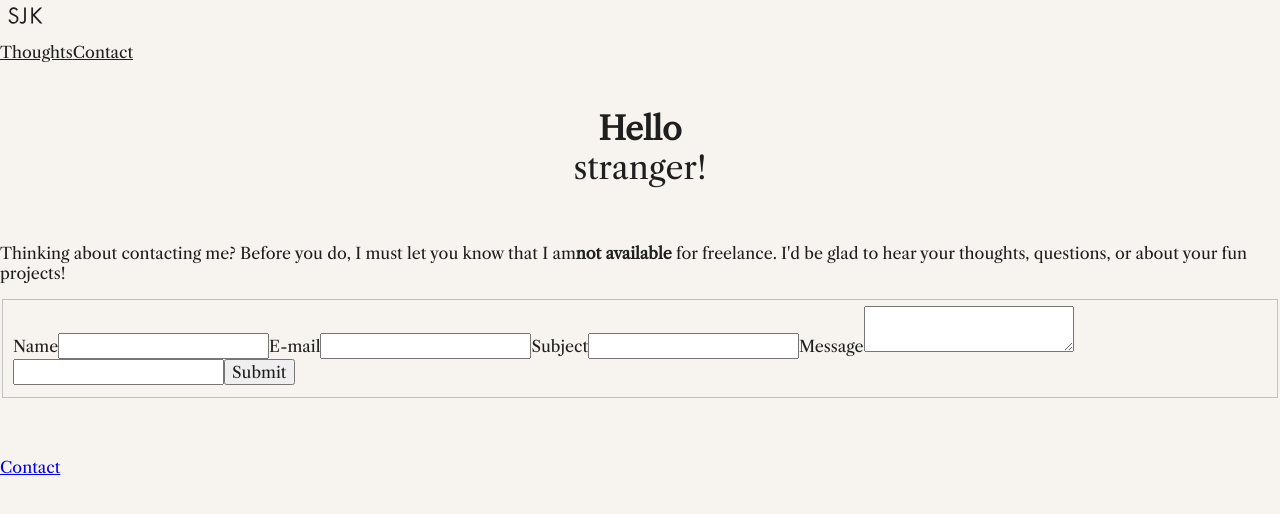
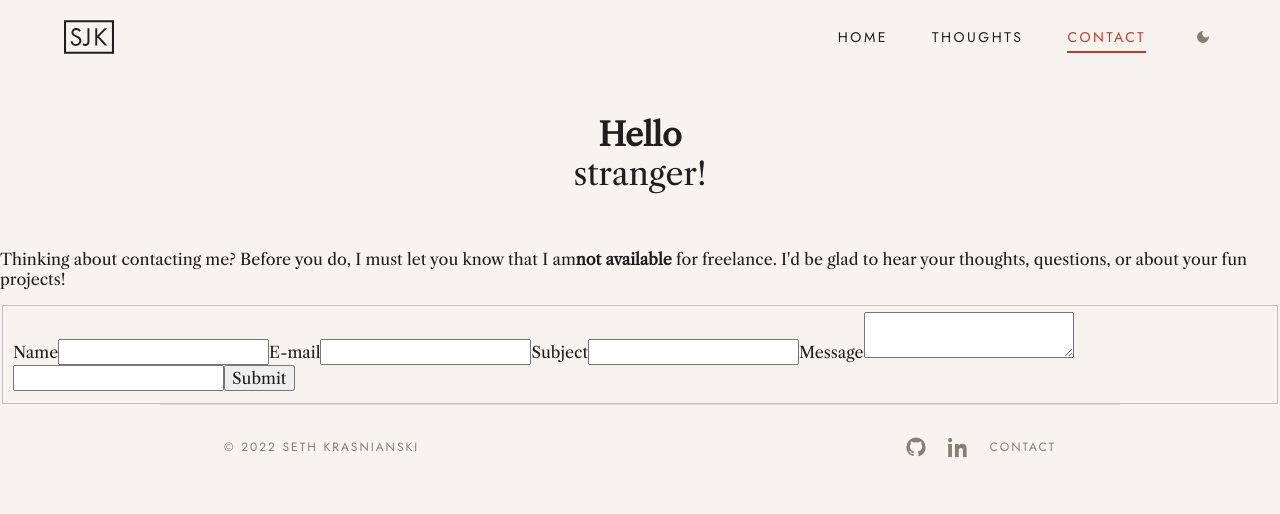
Before and after one commit to sethkrasnianski/www, a Next.js app: page /contact in a window 1280 px wide. Shown: the top 514 px of the page. Built offline with nearby package versions, Linux system fonts and the light colour scheme.

Commit message:
feat: modernize shared site chrome

```diff
--- a/components/Footer.module.scss
+++ b/components/Footer.module.scss
@@ -1,43 +1,56 @@
 .footer {
-  margin: auto;
-  max-width: var(--max-width);
-  padding: var(--buffer) var(--gutter);
-
-  @media only screen and (max-width: 320px) {
-    text-align: center;
+  margin-top: auto;
 }
 
-  @media only screen and (max-width: 768px) {
-    max-width: 100%;
+.inner {
+  max-width: var(--content-width);
+  margin: 0 auto;
+  padding: 32px clamp(20px, 5vw, 64px) 40px;
+  display: flex;
+  align-items: center;
+  justify-content: space-between;
+  flex-wrap: wrap;
+  gap: 16px;
+  border-top: 1px solid var(--line);
 }
 
-  &__social {
-    &--github:hover i {
-      color: var(--color-github);
+.copy {
+  font-family: var(--font-secondary);
+  font-size: 12px;
+  letter-spacing: 2px;
+  text-transform: uppercase;
+  color: var(--muted);
 }
 
-    &--linkedin:hover i {
-      color: var(--color-linkedin);
+.links {
+  display: flex;
+  align-items: center;
+  gap: 22px;
 }
 
-    i {
-      color: var(--text);
-      font-size: 40px;
-      margin-right: 40px;
+.social {
+  color: var(--muted);
+  display: flex;
   transition: color 0.3s ease;
 
-      @media only screen and (max-width: 320px) {
-        margin: 0 20px;
-      }
+  &:hover {
+    color: var(--accent);
   }
 }
 
-  :global(.menu) {
-    margin-top: 10px;
+.contact {
+  background: none;
+  border: none;
+  padding: 0;
+  font-family: var(--font-secondary);
+  font-size: 12px;
+  letter-spacing: 2px;
+  text-transform: uppercase;
+  color: var(--muted);
+  text-decoration: none;
+  transition: color 0.3s ease;
 
-    @media only screen and (max-width: 320px) {
-      float: none;
-      margin-top: 20px;
+  &:hover {
+    color: var(--accent);
   }
 }
-}
--- a/components/Footer.tsx
+++ b/components/Footer.tsx
@@ -1,34 +1,40 @@
-import clsx from "clsx";
 import Link from "next/link";
 import styles from "./Footer.module.scss";
 
 const Footer: React.FC = () => {
+  const year = new Date().getFullYear();
+
   return (
     <footer className={styles.footer}>
+      <div className={styles.inner}>
+        <span className={styles.copy}>&copy; {year} Seth Krasnianski</span>
+        <div className={styles.links}>
           <a
-        className={clsx(
-          styles["footer__social"],
-          styles["footer__social--github"],
-        )}
+            href="http://github.com/sethkrasnianski"
             target="_blank"
             rel="noreferrer"
-        href="http://github.com/sethkrasnianski"
+            aria-label="GitHub"
+            className={styles.social}
           >
-        <i className="icon icon-github"></i>
+            <svg viewBox="0 0 24 24" width="20" height="20" fill="currentColor">
+              <path d="M12 .5A11.5 11.5 0 0 0 .5 12a11.5 11.5 0 0 0 7.86 10.92c.58.1.79-.25.79-.56v-2c-3.2.7-3.88-1.36-3.88-1.36-.53-1.34-1.28-1.7-1.28-1.7-1.05-.72.08-.7.08-.7 1.16.08 1.77 1.2 1.77 1.2 1.03 1.77 2.7 1.26 3.36.96.1-.75.4-1.26.73-1.55-2.55-.29-5.24-1.28-5.24-5.7 0-1.26.45-2.28 1.19-3.09-.12-.29-.51-1.46.11-3.05 0 0 .97-.31 3.18 1.18a11 11 0 0 1 5.8 0c2.2-1.49 3.17-1.18 3.17-1.18.63 1.59.24 2.76.12 3.05.74.81 1.18 1.83 1.18 3.09 0 4.43-2.69 5.4-5.25 5.69.41.36.78 1.06.78 2.14v3.17c0 .31.21.67.8.56A11.5 11.5 0 0 0 23.5 12 11.5 11.5 0 0 0 12 .5Z" />
+            </svg>
           </a>
           <a
-        className={clsx(
-          styles["footer__social"],
-          styles["footer__social--linkedin"],
-        )}
+            href="http://linkedin.com/pub/seth-krasnianski/30/295/55"
             target="_blank"
             rel="noreferrer"
-        href="http://linkedin.com/pub/seth-krasnianski/30/295/55"
+            aria-label="LinkedIn"
+            className={styles.social}
           >
-        <i className="icon icon-linkedin-square"></i>
+            <svg viewBox="0 0 24 24" width="20" height="20" fill="currentColor">
+              <path d="M4.98 3.5A2.5 2.5 0 1 1 0 3.5a2.5 2.5 0 0 1 4.98 0ZM.24 8.25h4.5V24H.24V8.25ZM8.34 8.25h4.31v2.15h.06c.6-1.14 2.07-2.34 4.26-2.34 4.56 0 5.4 3 5.4 6.9V24h-4.5v-6.99c0-1.67-.03-3.82-2.33-3.82-2.33 0-2.68 1.82-2.68 3.7V24h-4.5V8.25Z" />
+            </svg>
           </a>
-      <div className="right menu">
-        <Link href="/contact">Contact</Link>
+          <Link href="/contact" className={styles.contact}>
+            Contact
+          </Link>
+        </div>
       </div>
     </footer>
   );
--- a/components/Header.module.scss
+++ b/components/Header.module.scss
@@ -1,34 +1,94 @@
 .header {
-  margin: auto;
-  max-width: var(--max-width);
-  padding: var(--buffer) var(--gutter);
+  position: sticky;
+  top: 0;
+  z-index: 20;
+  background: transparent;
+  border-bottom: 1px solid transparent;
+  transition:
+    background 0.3s ease,
+    border-color 0.3s ease,
+    backdrop-filter 0.3s ease;
 
-  @media only screen and (max-width: 768px) {
-    max-width: 100%;
+  &.scrolled {
+    background: var(--bg-blur);
+    backdrop-filter: blur(12px);
+    -webkit-backdrop-filter: blur(12px);
+    border-bottom-color: var(--line);
+  }
+}
+
+.inner {
+  padding: 20px clamp(20px, 5vw, 64px);
+  display: flex;
+  align-items: center;
+  justify-content: space-between;
+}
+
+.logo {
+  display: flex;
+  align-items: center;
+  color: var(--fg);
+  text-decoration: none;
+}
+
+.nav {
+  display: flex;
+  align-items: center;
+  gap: clamp(22px, 3.5vw, 44px);
+}
+
+.navLink {
+  position: relative;
+  color: var(--fg);
+  text-decoration: none;
+  font-family: var(--font-secondary);
+  font-size: 14px;
+  letter-spacing: 2.5px;
+  text-transform: uppercase;
+  transition: color 0.3s ease;
+
+  &:hover,
+  &.active {
+    color: var(--accent);
+  }
+}
+
+.navLabel {
+  position: relative;
+
+  .navLink &::after {
+    content: "";
+    position: absolute;
+    left: 0;
+    bottom: -6px;
+    height: 2px;
+    width: 100%;
+    background: var(--accent);
+    transform: scaleX(0);
+    transform-origin: left;
+    transition: transform 0.3s ease;
   }
 
-  a {
-    color: var(--text);
-  }
-
-  svg {
-    &:hover > path:first-of-type {
-      opacity: 0;
-    }
-
-    > path {
-      opacity: 1;
-      transition: opacity 0.3s ease-in-out;
-    }
-  }
-
-  ul {
-    list-style: none;
-    margin: 7px 0;
-    padding: 0;
-
-    li {
-      display: inline-block;
-    }
+  .navLink:hover &::after,
+  .active &::after {
+    transform: scaleX(1);
   }
 }
+
+.themeToggle {
+  background: none;
+  border: none;
+  padding: 0;
+  width: 26px;
+  height: 26px;
+  display: flex;
+  align-items: center;
+  justify-content: center;
+  cursor: pointer;
+  color: var(--muted);
+  transition: color 0.3s ease;
+
+  &:hover {
+    color: var(--accent);
+  }
+}
--- a/components/Header.tsx
+++ b/components/Header.tsx
@@ -1,33 +1,89 @@
+"use client";
+
+import { useEffect, useState } from "react";
 import Link from "next/link";
+import { usePathname } from "next/navigation";
+import { useTheme } from "app/theme-provider";
 import styles from "./Header.module.scss";
 
+const navItems = [
+  { href: "/", label: "Home" },
+  { href: "/thoughts", label: "Thoughts" },
+  { href: "/contact", label: "Contact" },
+];
+
 const Header: React.FC = () => {
+  const pathname = usePathname();
+  const { theme, toggle } = useTheme();
+  const [scrolled, setScrolled] = useState(false);
+
+  useEffect(() => {
+    const onScroll = () =>
+      setScrolled(
+        (window.scrollY || document.documentElement.scrollTop || 0) > 12,
+      );
+    onScroll();
+    window.addEventListener("scroll", onScroll, { passive: true });
+    return () => window.removeEventListener("scroll", onScroll);
+  }, []);
+
   return (
-    <header className={styles.header}>
-      <Link href="/">
-        <svg
-          id="logo"
-          xmlns="http://www.w3.org/2000/svg"
-          viewBox="0 0 122 82"
-          width="51px"
-          height="31px"
-          fill="currentColor"
-        >
-          <path className="a" d="M0,0V82H122V0H0ZM117,77H5V5H117V77Z"></path>
-          <path
-            className="a"
-            d="M40.88,25.78a12.74,12.74,0,0,0-4.1-4.67A11.41,11.41,0,0,0,30,19.22c-6.82,0-11.81,4.36-11.81,10.86A8.74,8.74,0,0,0,21.12,37a18.64,18.64,0,0,0,5.62,3.47l3.79,1.77a18.37,18.37,0,0,1,5,2.9,6.28,6.28,0,0,1,2,4.92c0,4.23-2.71,8.33-8.46,8.33A8,8,0,0,1,23.11,56a9.94,9.94,0,0,1-2.53-5.37L16,51.92a15.26,15.26,0,0,0,3.91,7.45,12.56,12.56,0,0,0,9.15,3.41c7.58,0,13.32-5.18,13.32-12.94a10.13,10.13,0,0,0-3-7.64,20.45,20.45,0,0,0-6.5-4l-4-1.77a13.75,13.75,0,0,1-4.42-2.65,4.42,4.42,0,0,1-1.62-3.64c0-3.91,2.9-6.5,7.07-6.5a7.58,7.58,0,0,1,4.73,1.45,10.15,10.15,0,0,1,2.46,3.16Zm16.44-5.87V50.34c0,2.59,0,5.24-1.58,6.82a4.44,4.44,0,0,1-3.16,1.2A6.81,6.81,0,0,1,47.76,56l-2.59,3.66a9.55,9.55,0,0,0,7.51,3.09,8.65,8.65,0,0,0,6.69-2.65c2.53-2.65,2.6-6.5,2.6-9.91V19.91H57.32Zm23.75,0h-4.7V62H81V43.9l1.2-1.2L99.52,62H106L85.59,39.55l19.7-19.63H99L81,38V19.91h0Z"
-          ></path>
-        </svg>
-      </Link>
-      <ul className="menu right">
-        <li>
-          <Link href="/thoughts">Thoughts</Link>
-        </li>
-        <li>
-          <Link href="/contact">Contact</Link>
-        </li>
-      </ul>
+    <header className={`${styles.header} ${scrolled ? styles.scrolled : ""}`}>
+      <div className={styles.inner}>
+        <Link href="/" aria-label="Home" className={styles.logo}>
+          <svg viewBox="0 0 122 82" width="50" height="34" fill="currentColor">
+            <path d="M0,0V82H122V0H0ZM117,77H5V5H117V77Z" />
+            <path d="M40.88,25.78a12.74,12.74,0,0,0-4.1-4.67A11.41,11.41,0,0,0,30,19.22c-6.82,0-11.81,4.36-11.81,10.86A8.74,8.74,0,0,0,21.12,37a18.64,18.64,0,0,0,5.62,3.47l3.79,1.77a18.37,18.37,0,0,1,5,2.9,6.28,6.28,0,0,1,2,4.92c0,4.23-2.71,8.33-8.46,8.33A8,8,0,0,1,23.11,56a9.94,9.94,0,0,1-2.53-5.37L16,51.92a15.26,15.26,0,0,0,3.91,7.45,12.56,12.56,0,0,0,9.15,3.41c7.58,0,13.32-5.18,13.32-12.94a10.13,10.13,0,0,0-3-7.64,20.45,20.45,0,0,0-6.5-4l-4-1.77a13.75,13.75,0,0,1-4.42-2.65,4.42,4.42,0,0,1-1.62-3.64c0-3.91,2.9-6.5,7.07-6.5a7.58,7.58,0,0,1,4.73,1.45,10.15,10.15,0,0,1,2.46,3.16Zm16.44-5.87V50.34c0,2.59,0,5.24-1.58,6.82a4.44,4.44,0,0,1-3.16,1.2A6.81,6.81,0,0,1,47.76,56l-2.59,3.66a9.55,9.55,0,0,0,7.51,3.09,8.65,8.65,0,0,0,6.69-2.65c2.53-2.65,2.6-6.5,2.6-9.91V19.91H57.32Zm23.75,0h-4.7V62H81V43.9l1.2-1.2L99.52,62H106L85.59,39.55l19.7-19.63H99L81,38V19.91h0Z" />
+          </svg>
+        </Link>
+
+        <nav className={styles.nav}>
+          {navItems.map((item) => {
+            const isActive =
+              item.href === "/"
+                ? pathname === "/"
+                : pathname.startsWith(item.href);
+            return (
+              <Link
+                key={item.href}
+                href={item.href}
+                className={`${styles.navLink} ${isActive ? styles.active : ""}`}
+              >
+                <span className={styles.navLabel}>{item.label}</span>
+              </Link>
+            );
+          })}
+          <button
+            onClick={toggle}
+            aria-label="Toggle theme"
+            className={styles.themeToggle}
+          >
+            {theme === "dark" ? (
+              <svg
+                viewBox="0 0 24 24"
+                width="16"
+                height="16"
+                fill="none"
+                stroke="currentColor"
+                strokeWidth="2"
+                strokeLinecap="round"
+              >
+                <circle cx="12" cy="12" r="4" />
+                <path d="M12 2v2M12 20v2M4.9 4.9l1.4 1.4M17.7 17.7l1.4 1.4M2 12h2M20 12h2M4.9 19.1l1.4-1.4M17.7 6.3l1.4-1.4" />
+              </svg>
+            ) : (
+              <svg
+                viewBox="0 0 24 24"
+                width="16"
+                height="16"
+                fill="currentColor"
+              >
+                <path d="M12 3a9 9 0 1 0 9 9c0-.46-.04-.92-.1-1.36A5.5 5.5 0 0 1 12.4 3.1 8.9 8.9 0 0 0 12 3Z" />
+              </svg>
+            )}
+          </button>
+        </nav>
+      </div>
     </header>
   );
 };
```
Also changed, not shown: components/Layout.tsx (deleted, +0 -20 lines), components/PageHeading.module.scss (added, +37 -0 lines), components/PageHeading.tsx (added, +20 -0 lines). Lines whose indentation alone changed are shown as unchanged.
